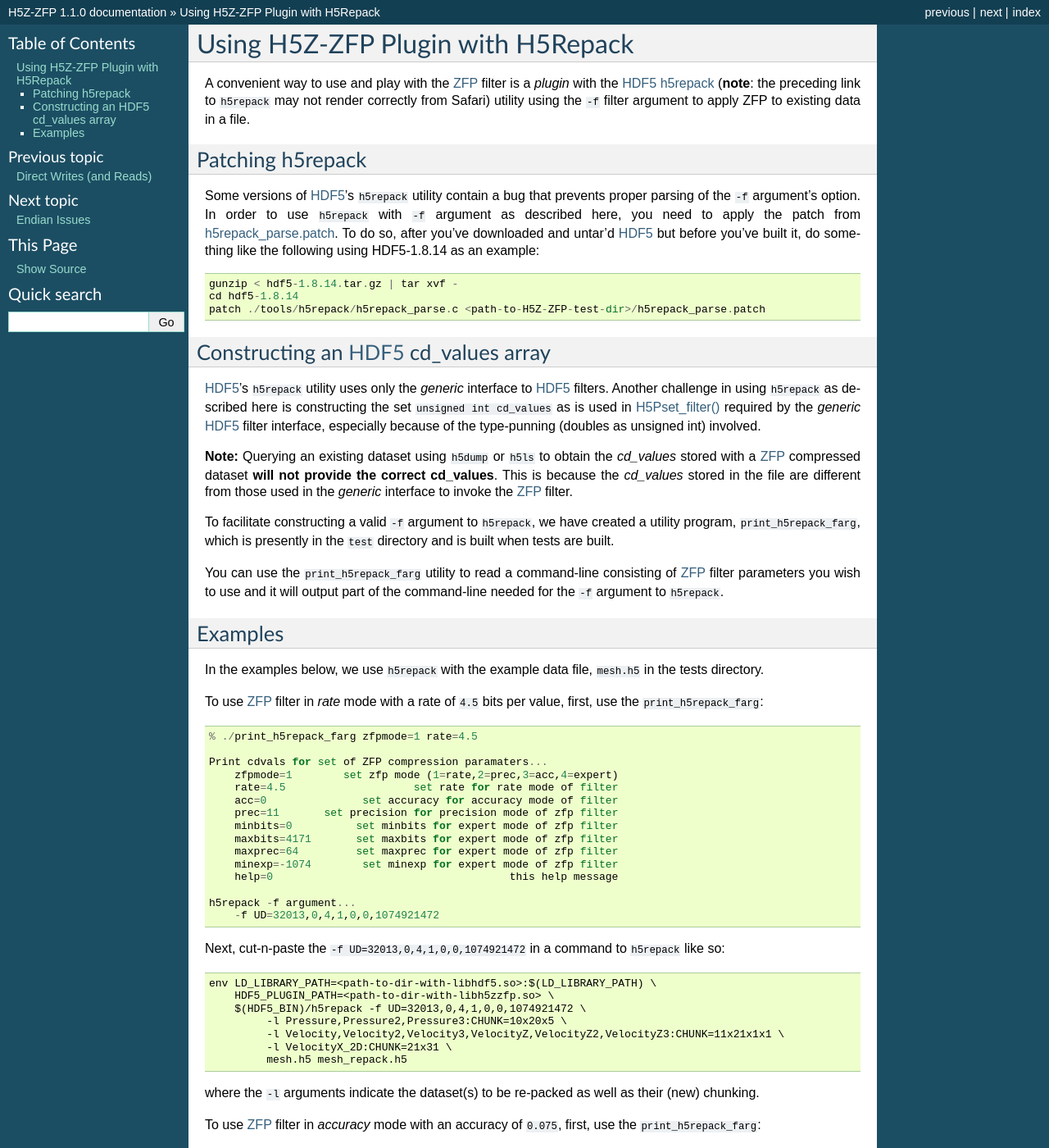
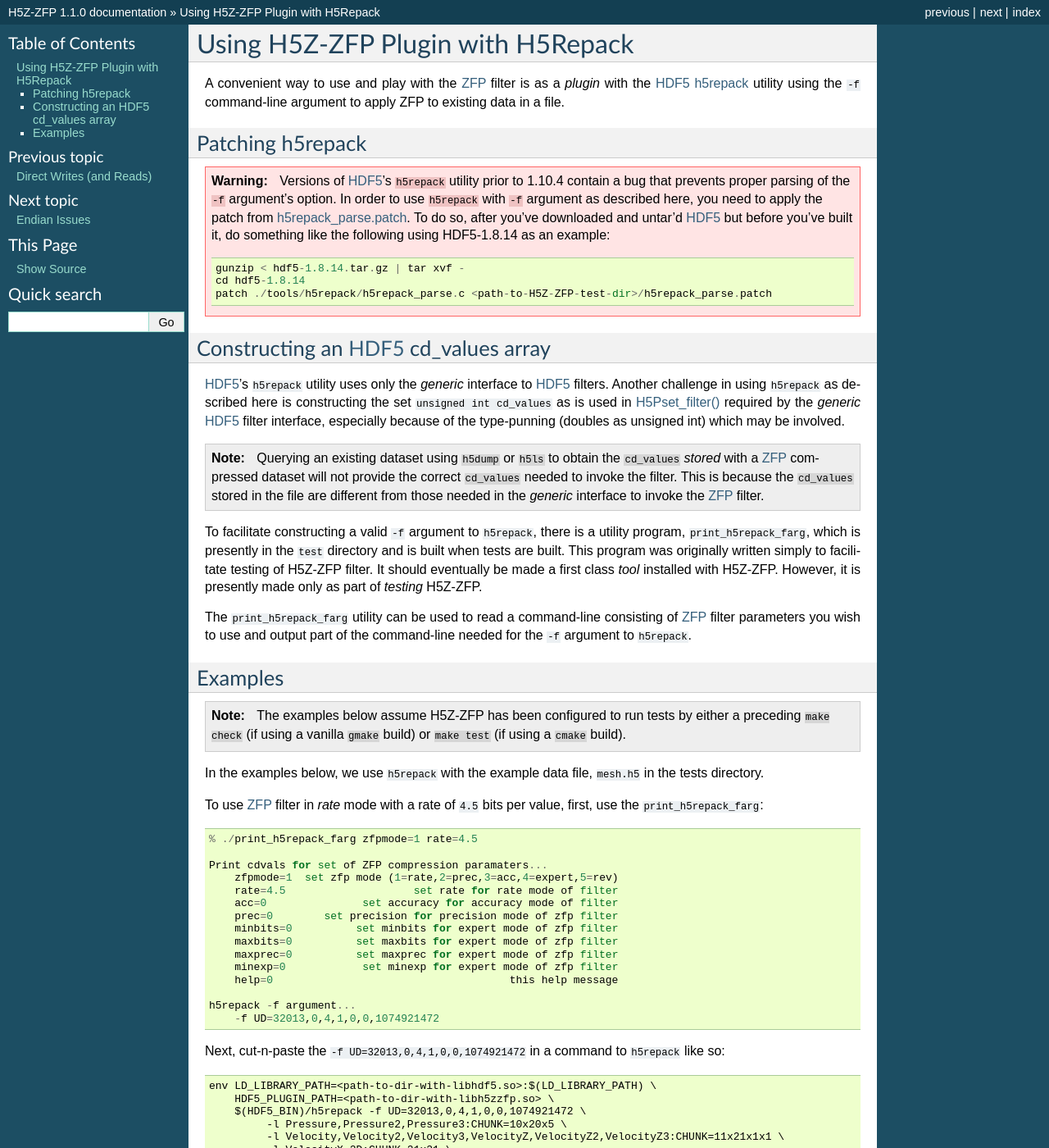
Before and after one commit to LLNL/H5Z-ZFP, a Sphinx documentation site: the page built from docs/h5repack.rst, in a window 1280 px wide and 1400 px high. Shown: the whole window at 82% size. Built offline with Sphinx 7.4.7, drawn with Linux system fonts in a browser that asks for light colours; some of the changed text lies outside the part shown.

Commit message:
update docs

```diff
--- a/docs/h5repack.rst
+++ b/docs/h5repack.rst
@@ -1,76 +1,69 @@
 ==================================
 Using H5Z-ZFP Plugin with H5Repack
 ==================================
-A convenient way to use and play with the ZFP_ filter is a *plugin* with
-the HDF5_ `h5repack <https://portal.hdfgroup.org/display/HDF5/h5repack>`__ (**note**: the preceding link to ``h5repack`` may not render correctly from Safari)
-utility using the ``-f`` filter argument to apply ZFP to existing data in a file.
+A convenient way to use and play with the ZFP_ filter is as a *plugin* with the HDF5_ `h5repack <https://docs.hdfgroup.org/hdf5/develop/_view_tools_edit.html#secViewToolsEditApply>`__ utility using the ``-f`` command-line argument to apply ZFP to existing data in a file.
 
 -----------------
 Patching h5repack
 -----------------
-Some versions of HDF5_'s ``h5repack`` utility contain a bug that prevents
-proper parsing of the ``-f`` argument's option. In order to use ``h5repack``
-with ``-f`` argument as described here, you need to apply the patch from
-`h5repack_parse.patch <https://github.com/LLNL/H5Z-ZFP/blob/master/test/h5repack_parse.patch>`_.
-To do so, after you've downloaded and untar'd HDF5_ but before you've built
-it, do something like the following using HDF5-1.8.14 as an example::
 
-    gunzip < hdf5-1.8.14.tar.gz | tar xvf -
-    cd hdf5-1.8.14
-    patch ./tools/h5repack/h5repack_parse.c <path-to-H5Z-ZFP-test-dir>/h5repack_parse.patch
+.. warning::
+
+   Versions of HDF5_'s ``h5repack`` utility prior to 1.10.4 contain a bug that prevents proper parsing of the ``-f`` argument's option.
+   In order to use ``h5repack`` with ``-f`` argument as described here, you need to apply the patch from `h5repack_parse.patch <https://github.com/LLNL/H5Z-ZFP/blob/master/test/h5repack_parse.patch>`_.
+   To do so, after you've downloaded and untar'd HDF5_ but before you've built it, do something like the following using HDF5-1.8.14 as an example::
+
+       gunzip < hdf5-1.8.14.tar.gz | tar xvf -
+       cd hdf5-1.8.14
+       patch ./tools/h5repack/h5repack_parse.c <path-to-H5Z-ZFP-test-dir>/h5repack_parse.patch
 
 -------------------------------------
 Constructing an HDF5_ cd_values array
 -------------------------------------
 HDF5_'s ``h5repack`` utility uses only the *generic* interface to HDF5_ filters.
-Another challenge in using ``h5repack`` as described here is constructing the set
-``unsigned int cd_values`` as is used in
-`H5Pset_filter() <https://docs.hdfgroup.org/hdf5/develop/group___o_c_p_l.html#ga191c567ee50b2063979cdef156a768c5>`__
-required by the *generic* HDF5_ filter interface, especially because
-of the type-punning (doubles as unsigned int) involved.
+Another challenge in using ``h5repack`` as described here is constructing the set ``unsigned int cd_values`` as is used in `H5Pset_filter() <https://docs.hdfgroup.org/hdf5/develop/group___o_c_p_l.html#ga191c567ee50b2063979cdef156a768c5>`__ required by the *generic* HDF5_ filter interface, especially because of the type-punning (doubles as unsigned int) which may be involved.
 
-**Note:** Querying an existing dataset using ``h5dump`` or ``h5ls`` to obtain
-the *cd_values* stored with a ZFP_ compressed dataset
-**will not provide the correct cd_values**. This is because the *cd_values*
-stored in the file are different from those used in the *generic* interface
-to invoke the ZFP_ filter.
+.. note::
 
-To facilitate constructing a valid ``-f`` argument to ``h5repack``, we have
-created a utility program, ``print_h5repack_farg``, which is presently in the
-``test`` directory and is built when tests are built.
+   Querying an existing dataset using ``h5dump`` or ``h5ls`` to obtain the ``cd_values`` *stored* with a ZFP_ compressed dataset will not provide the correct ``cd_values`` needed to invoke the filter.
+   This is because the ``cd_values`` stored in the file are different from those needed in the *generic* interface to invoke the ZFP_ filter.
 
-You can use the ``print_h5repack_farg`` utility to read a command-line
-consisting of ZFP_ filter parameters you wish to use and it will output
-part of the command-line needed for the ``-f`` argument to ``h5repack``.
+To facilitate constructing a valid ``-f`` argument to ``h5repack``, there is a utility program, ``print_h5repack_farg``, which is presently in the ``test`` directory and is built when tests are built.
+This program was originally written simply to facilitate testing of H5Z-ZFP filter.
+It should eventually be made a first class *tool* installed with H5Z-ZFP.
+However, it is presently made only as part of *testing* H5Z-ZFP.
+
+The ``print_h5repack_farg`` utility can be used to read a command-line consisting of ZFP_ filter parameters you wish to use and output part of the command-line needed for the ``-f`` argument to ``h5repack``.
 
 --------
 Examples
 --------
 
-In the examples below, we use ``h5repack`` with the example data file,
-``mesh.h5`` in the tests directory.
+.. note::
 
-To use ZFP_ filter in *rate* mode with a rate of ``4.5`` bits per value,
-first, use the ``print_h5repack_farg``::
+   The examples below assume H5Z-ZFP has been configured to run tests by either a preceding ``make check`` (if using a vanilla ``gmake`` build) or ``make test`` (if using a ``cmake`` build).
+
+In the examples below, we use ``h5repack`` with the example data file, ``mesh.h5`` in the tests directory.
+
+To use ZFP_ filter in *rate* mode with a rate of ``4.5`` bits per value, first, use the ``print_h5repack_farg``::
 
     % ./print_h5repack_farg zfpmode=1 rate=4.5
 
     Print cdvals for set of ZFP compression paramaters...
-        zfpmode=1        set zfp mode (1=rate,2=prec,3=acc,4=expert)
+        zfpmode=1  set zfp mode (1=rate,2=prec,3=acc,4=expert,5=rev)
         rate=4.5                    set rate for rate mode of filter
         acc=0               set accuracy for accuracy mode of filter
-        prec=11       set precision for precision mode of zfp filter
+        prec=0        set precision for precision mode of zfp filter
         minbits=0          set minbits for expert mode of zfp filter
-        maxbits=4171       set maxbits for expert mode of zfp filter
-        maxprec=64         set maxprec for expert mode of zfp filter
-        minexp=-1074        set minexp for expert mode of zfp filter
+        maxbits=0          set maxbits for expert mode of zfp filter
+        maxprec=0          set maxprec for expert mode of zfp filter
+        minexp=0            set minexp for expert mode of zfp filter
         help=0                                     this help message
 
     h5repack -f argument...
         -f UD=32013,0,4,1,0,0,1074921472
 
-Next, cut-n-paste the ``-f UD=32013,0,4,1,0,0,1074921472`` in a command
-to ``h5repack`` like so::
+Next, cut-n-paste the ``-f UD=32013,0,4,1,0,0,1074921472`` in a command to ``h5repack`` like so::
 
     env LD_LIBRARY_PATH=<path-to-dir-with-libhdf5.so>:$(LD_LIBRARY_PATH) \
         HDF5_PLUGIN_PATH=<path-to-dir-with-libh5zzfp.so> \
@@ -80,30 +73,27 @@
              -l VelocityX_2D:CHUNK=21x31 \
              mesh.h5 mesh_repack.h5
 
-where the ``-l`` arguments indicate the dataset(s) to be re-packed as well
-as their (new) chunking.
+where the ``-l`` arguments indicate the dataset(s) to be re-packed as well as their (new) chunking.
 
-To use ZFP_ filter in *accuracy* mode with an accuracy of ``0.075``,
-first, use the ``print_h5repack_farg``::
+To use ZFP_ filter in *accuracy* mode with an accuracy of ``0.075``, first, use the ``print_h5repack_farg``::
 
     % ./print_h5repack_farg zfpmode=3 acc=0.075
 
     Print cdvals for set of ZFP compression paramaters...
-        zfpmode=3        set zfp mode (1=rate,2=prec,3=acc,4=expert)
-        rate=4                      set rate for rate mode of filter
+        zfpmode=3  set zfp mode (1=rate,2=prec,3=acc,4=expert,5=rev)
+        rate=3.5                    set rate for rate mode of filter
         acc=0.075           set accuracy for accuracy mode of filter
-        prec=11       set precision for precision mode of zfp filter
+        prec=0        set precision for precision mode of zfp filter
         minbits=0          set minbits for expert mode of zfp filter
-        maxbits=4171       set maxbits for expert mode of zfp filter
-        maxprec=64         set maxprec for expert mode of zfp filter
-        minexp=-1074        set minexp for expert mode of zfp filter
+        maxbits=0          set maxbits for expert mode of zfp filter
+        maxprec=0          set maxprec for expert mode of zfp filter
+        minexp=0            set minexp for expert mode of zfp filter
         help=0                                     this help message
 
     h5repack -f argument...
         -f UD=32013,0,4,3,0,858993459,1068708659
 
-Next, cut-n-paste the ``-f UD=32013,0,4,3,0,858993459,1068708659`` in a command
-to ``h5repack`` like so::
+Next, cut-n-paste the ``-f UD=32013,0,4,3,0,858993459,1068708659`` in a command to ``h5repack`` like so::
 
     env LD_LIBRARY_PATH=<path-to-dir-with-libhdf5.so>:$(LD_LIBRARY_PATH) \
         HDF5_PLUGIN_PATH=<path-to-dir-with-libh5zzfp.so> \
--- a/docs/index.rst
+++ b/docs/index.rst
@@ -21,4 +21,3 @@
    h5repack
    endian_issues
    tests
-   cmake
```
Also changed, not shown: docs/cmake.rst (deleted, +0 -95 lines), docs/installation.rst (+152 -81 lines).
